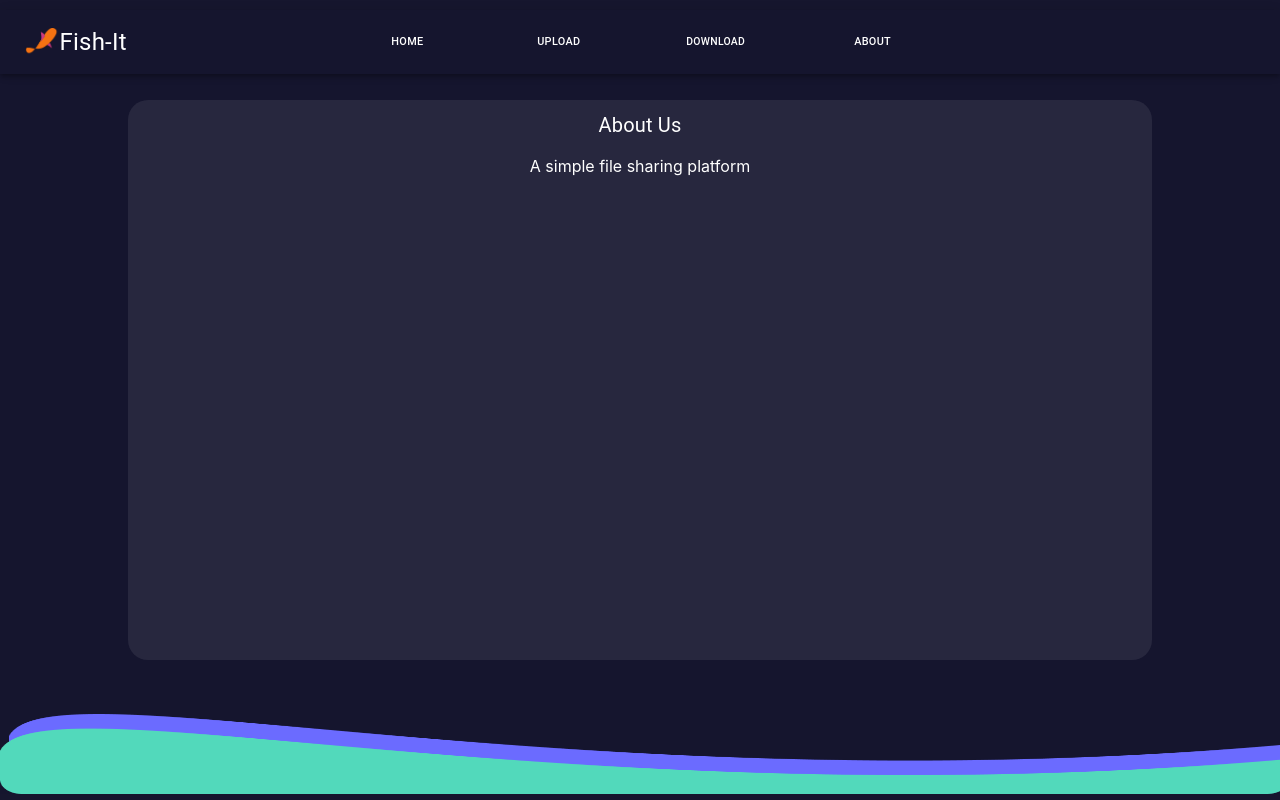
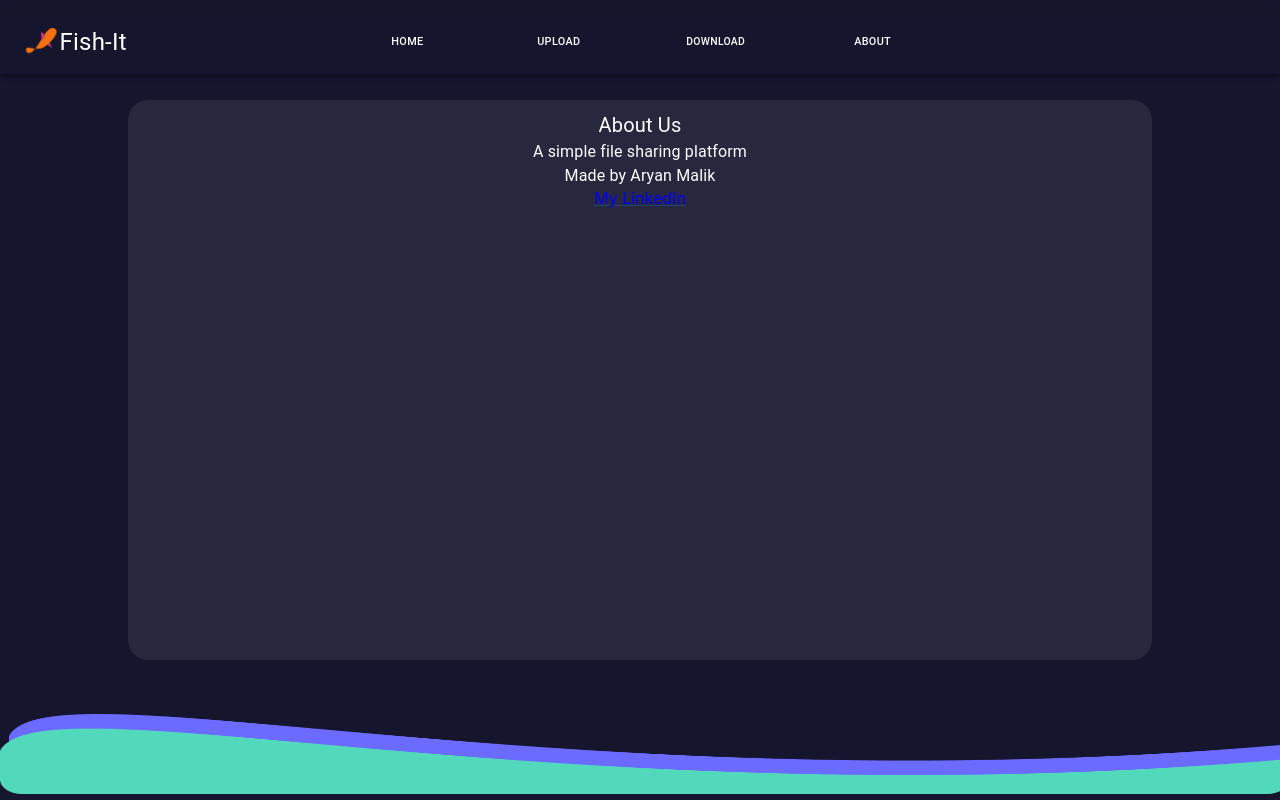
Before and after one commit to Mr-Malik-Aryan/Fish-itFrontend, a React (Create React App) app: page /about in a window 1280 px wide. Built offline with nearby package versions, Linux system fonts and the light colour scheme.

Commit message:
Added Linkedin URL's  and name'

```diff
--- a/package.json
+++ b/package.json
@@ -15,8 +15,9 @@
     "dom": "^0.0.3",
     "dotenv": "^16.4.1",
     "path": "^0.12.7",
-    "react": "^18.2.0",
-    "react-dom": "^18.2.0",
+    "re": "^0.1.4",
+    "react": "^18.3.1",
+    "react-dom": "^18.3.1",
     "react-router-dom": "^6.21.3",
     "react-scripts": "5.0.1",
     "router": "^1.3.8",
--- a/src/App.js
+++ b/src/App.js
@@ -9,8 +9,6 @@ function App() {
 
   return (
     <>
-
-
       <BrowserRouter>
         <Routes>
           <Route path='/' element={<Home />}></Route>
--- a/src/components/about.js
+++ b/src/components/about.js
@@ -1,26 +1,28 @@
-import { Box, Button, Typography } from "@mui/material";
+import { Box, Button, Typography, Link } from "@mui/material";  // Use MUI's Link component for links
 
 import Navbar from "./navbar";
 
-import phoneWave from "./images/WaveMobile.png"
-import wave from "./images/base.png"
-export default function Download (){
-    return(<>
-        <Navbar></Navbar>
-        <Box sx={{ display: 'flex', alignItems: 'top', height: '80vh', justifyContent: 'center' }}>
+import phoneWave from "./images/WaveMobile.png";
+import wave from "./images/base.png";
 
-             <Box sx={{ display: 'flex', flexDirection: 'column', color: 'white',height:'70vh',width:'80vw', backgroundColor: 'rgba(255, 255, 255, 0.08)', borderRadius: '20px',alignItems:'center',marginTop:'2%'}}>
-            <Typography sx={{marginTop:'1%',fontSize:'125%'}} >About Us</Typography>
-            <p sx={{color:"white"}}> A simple file sharing platform </p>
+export default function Download() {
+    return (
+        <>
+            <Navbar />
+            <Box sx={{ display: 'flex', alignItems: 'top', height: '80vh', justifyContent: 'center' }}>
+                <Box sx={{ display: 'flex', flexDirection: 'column', color: 'white', height: '70vh', width: '80vw', backgroundColor: 'rgba(255, 255, 255, 0.08)', borderRadius: '20px', alignItems: 'center', marginTop: '2%' }}>
+                    <Typography sx={{ marginTop: '1%', fontSize: '125%' }}>About Us</Typography>
+                    <Typography sx={{ color: "white" }}> A simple file sharing platform </Typography>
+                    <Typography sx={{ color: "white" }}> Made by Aryan Malik </Typography>
+                    <Link href="https://www.linkedin.com/in/aryan-malik-8a2613256/" sx={{ color: 'blue' }}>My LinkedIn</Link>
+                </Box>
             </Box>
-
-</Box>
-<Box sx={{display:{xs:'flex',md:'none',xl:'none'},width:'100vw',alignItems:"flex-end"}}>
-        <img src={phoneWave} height={70} width="100%" alt="" />
-        </Box>
-        <Box sx={{display:{xs:'none',md:'flex',xl:'flex'},width:'100vw',alignItems:"flex-end"}}>
-        <img src={wave} height={80} width="100%" alt="" />
-        </Box>
-
-</>);
+            <Box sx={{ display: { xs: 'flex', md: 'none', xl: 'none' }, width: '100vw', alignItems: "flex-end" }}>
+                <img src={phoneWave} height={70} width="100%" alt="" />
+            </Box>
+            <Box sx={{ display: { xs: 'none', md: 'flex', xl: 'flex' }, width: '100vw', alignItems: "flex-end" }}>
+                <img src={wave} height={80} width="100%" alt="" />
+            </Box>
+        </>
+    );
 }
```
Also changed, not shown: 1 other file (tests, documents, lock files or other folders).
